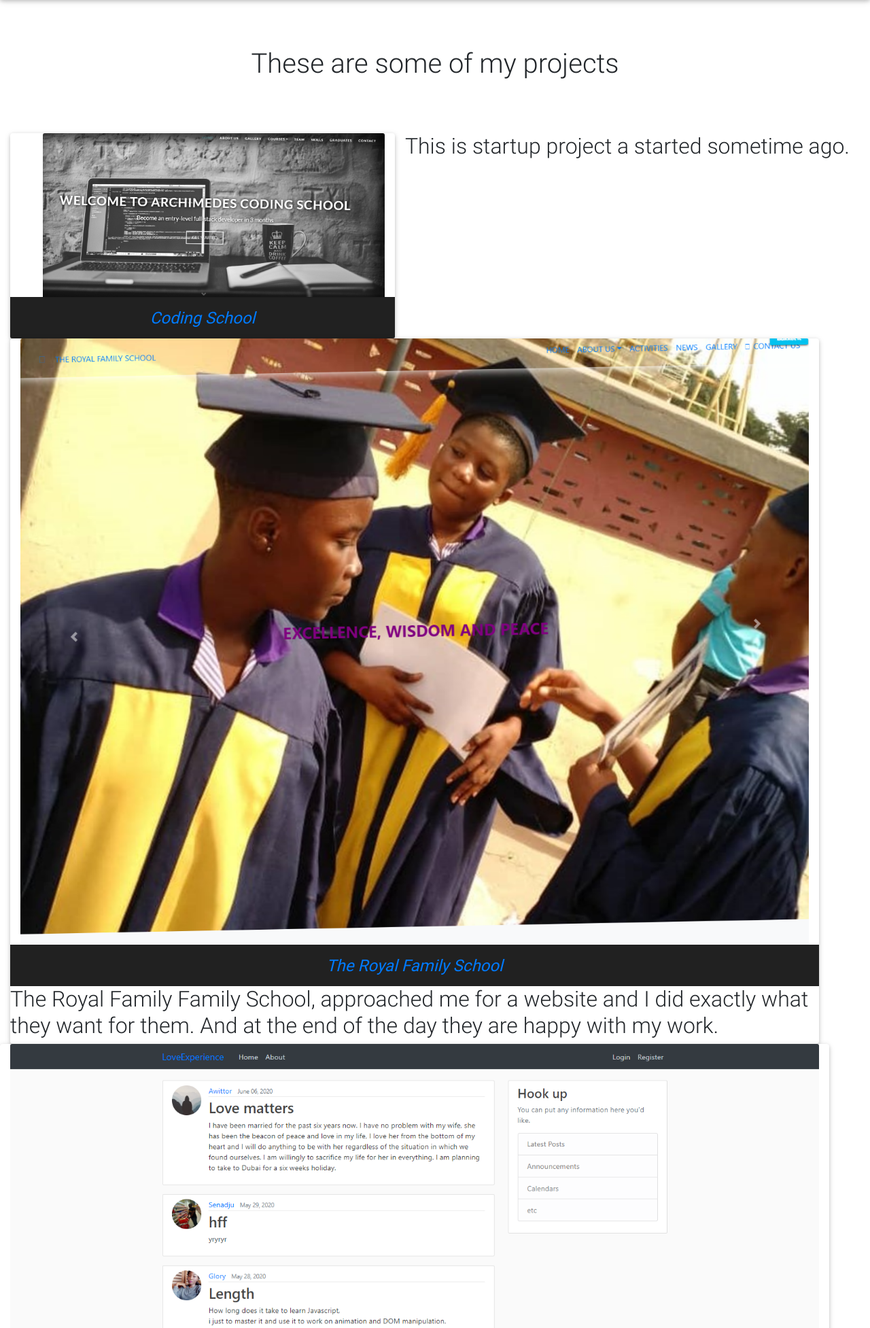
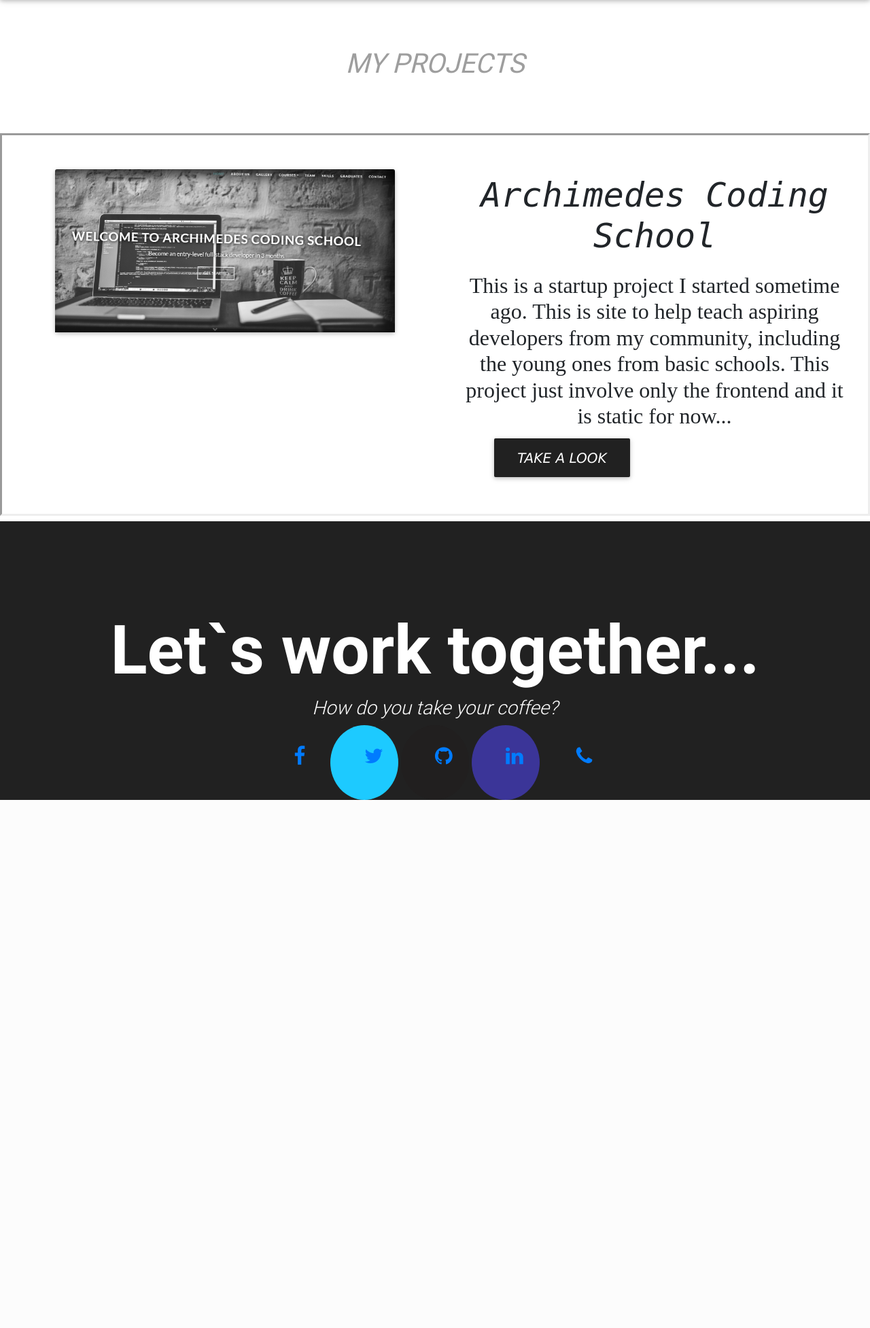
Before and after one commit to archimedessena/archimedesportfolio, a Django app: page /project/ in a window 1280 px wide. Shown: the part 56-2010 px from the top of the page at 68% size. After the commit the page ends 1233 px from the top, so only its background shows below. Run offline with Django 3.2, Linux system fonts and the light colour scheme; some libraries are stand-ins or nearby versions.

Commit message:
project page ready

```diff
--- a/portfolio/templates/portfolio/base.html
+++ b/portfolio/templates/portfolio/base.html
@@ -95,16 +95,17 @@
 
 
 
-{% block projects %}
-
-{% endblock projects%}
 
 
+<div>
 {% block content %}
 
 {% endblock content %}
 
+</div>
+
 <div class="container-fluid h-50  bg-dark text-center mt-2">
+    <footer>
     <h1 style="padding-top: 130px; color: white; font-size: 100px; font-weight:900">Let`s work together...</h1>
     <h3 style="font-style: italic; color: white;">How do you take your coffee?</h3>
 
@@ -116,14 +117,11 @@
             <a href="#" class="fa fa-phone"></a>
     </div>
 </div>
+</footer>
+</div>
 
-<footer>
+    <!-- /.container -->
 
-</footer>
-
-</div>
-    <!-- /.container -->
-</footer>
 <script src="{% static "assets/vendor/jquery/jquery.min.js" %}"></script>
 <script src="{% static "assets/vendor/bootstrap/js/bootstrap.bundle.min.js" %}"></script>
 <script src="{% static "assets/vendor/js/mdb.min.js" %}"></script>
--- a/portfolio/templates/portfolio/project.html
+++ b/portfolio/templates/portfolio/project.html
@@ -1,61 +1,37 @@
 {% extends "portfolio/base.html" %}
 {% load static %}
+<style>
+   .card{
+       border: hidden;
+   }
 
-{% block projects %}
-<div class="container-fluid" id="workAnchor" style="height: 900px; background-color: white;">
-    <div><h1 class="text-center text-color-red" style="padding: 70px;">
-        These are some of my projects</h1></div>
 
-    <div class="container-fluid row">
-        <div class="col-xs-8">
-    <div class="card-deck">
-        <div class="card" style="background-color:white;">
-            <div class="col pl-5">
-           <img class="card-img-top" src="{% static "assets/img/coding.png" %}" alt="">
-            </div>
-        <div class="card-footer text-center bg-dark" style="font-size: x-large; font-style:oblique">
-            <a  href="% static "https://archimedessena.github.io" %}">Coding School</a>
+</style>
+
+{% block content %}
+
+<div><h1 class="text-center grey-text" style="padding: 70px; font-style:oblique; font-weight:bolder">
+    MY PROJECTS</h1>
+</div>
+
+  <div class="container-fluid flex-container pb-5" style="display: flex; border-style:inset; padding-top: 50px;">
+
+    <div class="container ml-5">
+        <div class="card" style="background-color:white; width: 500px;">
+           <img class="card-img-top bg-light" class="img-responsive"  src="{% static "assets/img/coding.png" %}" alt="">
         </div>
     </div>
-    <div class="col-xs-4">
-        <h2>This is startup project a started sometime ago.</h2>
-    </div>
-</div>
-</div>
 
-<div class="container-fluid row">
-<div class="col-xs-8">
-    <div class="card" style="background-color:white;">
-        <div class="col">
-        <img class="card-img-top" src="{% static "assets/img/theroyalfamilyschool1.png" %}" alt="">
-    </div>
-    <div class="card-footer text-center bg-dark" style="font-size: x-large; font-style:oblique">
-        <a  href="{% static "https://theroyalfamilyschool.github.io" %}">The Royal Family School</a>
-    </div>
-
-    <div class="col-xs-4">
-        <h2>The Royal Family Family School, approached me for a website and I did exactly what they want for them. And at the end of the day they are happy with my work.</h2>
-    </div>
-</div>
-
-</div>
-
-
-<div class="row">
-<div class="col-xs-4">
-<div class="card" style="background-color: white;">
-    <div class="col">
-    <img class="card-img-top" src="{% static "assets/img/love.png" %}" alt="">
-</div>
-<div class="card-footer text-center bg-dark" style="font-size: x-large; font-style:oblique">
-        <a href="{% static "https://loveexperience.github.io" %}">Love Experience</a>
-</div>
-</div>
-</div>
-</div>
+    <div class="container  bg-white pt-2" id="text"> <!-- look at me later, text not mobile friendly-->
+    <h1 class="pb-3 text-center" style="font-family:monospace; font-weight:bolder; font-style:oblique; font-size:50px;">Archimedes Coding School</h1>
+        <h2 class="text-center"style="font-family: aria-activedescendant;">This is a startup project I started sometime ago. This is site to help teach aspiring developers from my community, including the young ones from basic schools. This project just involve only the frontend and it is static for now...</h2>
+        <button class="btn  btn-inline btn-dark  ml-5" style="border-width: 5px;border-style: hidden;"><a style="font-size: 20px; color:white; width: 30px; font-family:Verdana, Geneva, Tahoma, sans-serif; font-style:italic" href="#">Take A Look</a></button>
+   </div>
 </div>
 
 
 
 
-{% endblock projects %}
+
+
+{% endblock content %}
```
